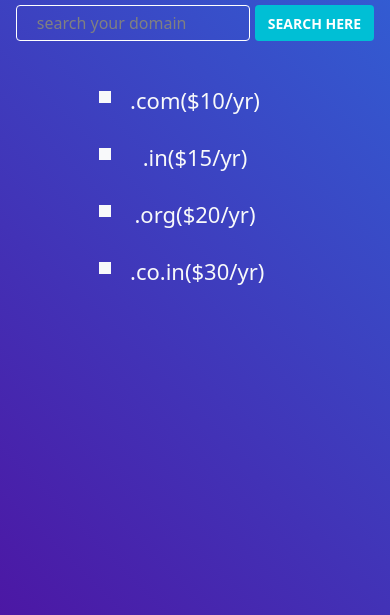
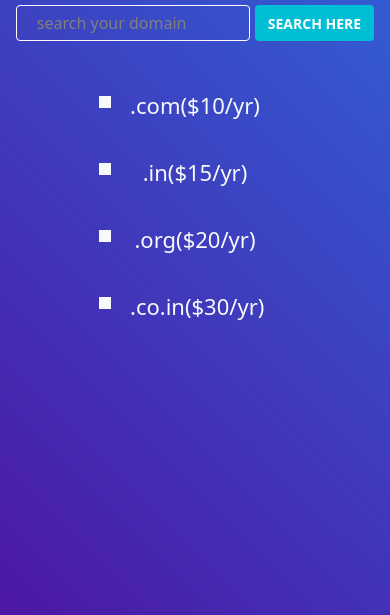
Before and after one commit to sourav-bytes/host, a plain HTML site: page index.html in a window 390 px wide. Shown: the part 226-841 px from the top of the page. Drawn offline with Linux system fonts and the light colour scheme.

Commit message:
Update project14.css

```diff
--- a/project14.css
+++ b/project14.css
@@ -233,10 +233,10 @@
         padding: 0px;
     }
     .pricingmain li {
-        margin: 5px 130px;
+        margin: 10px 130px;
     }
     .pricingmain li::marker {
-        font-size: 35px;
+        font-size: 35px !important;
     }
     .services {
         background-color: #F7F7F7;
```
